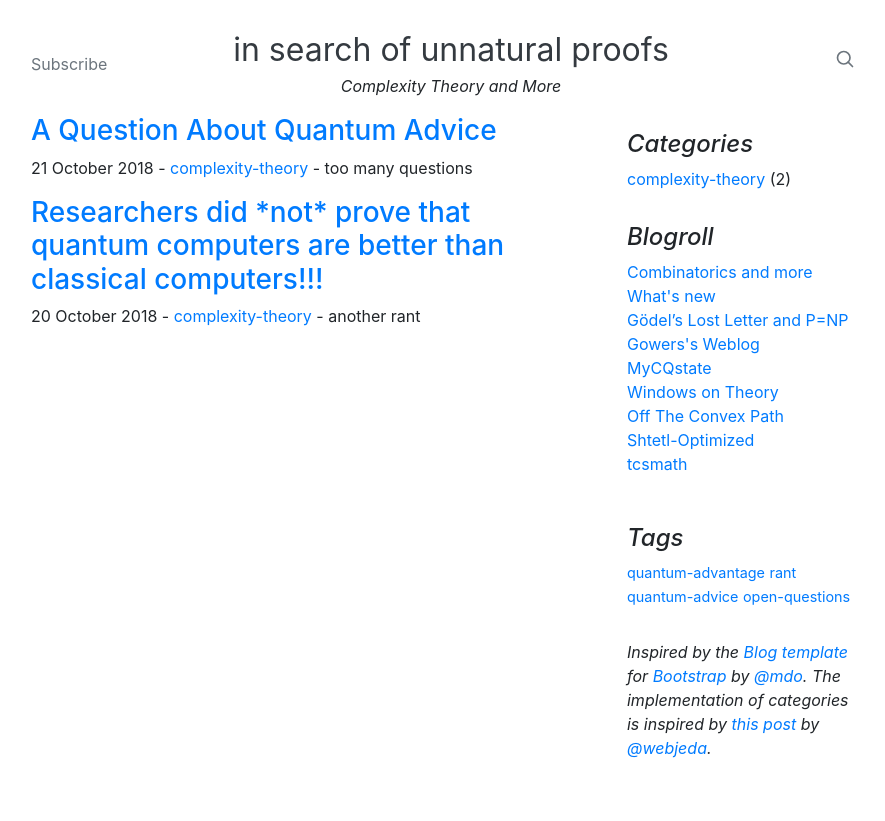
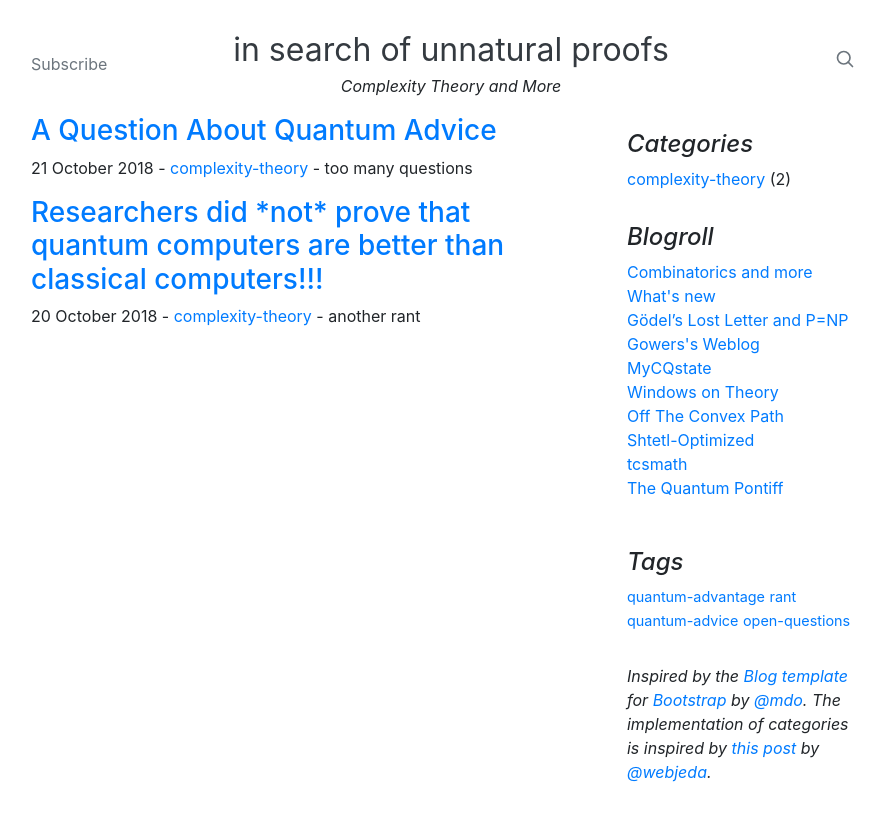
Before and after one commit to unnatural-proofs/unnatural-proofs.github.io, a Jekyll site: the page built from index.html, in a window 1280 px wide. Shown: the top 821 px of the page, without its empty margins (189-1074 px from the left). Built offline with Jekyll 4.4.1, drawn with Linux system fonts in a browser that asks for light colours; nearby versions of some CDN libraries.

Commit message:
added the Quantum Pontiff to blogroll

```diff
--- a/_includes/aside.html
+++ b/_includes/aside.html
@@ -34,6 +34,7 @@
     <li><a href="http://www.offconvex.org/">Off The Convex Path</a></li>
     <li><a href="https://www.scottaaronson.com/blog/">Shtetl-Optimized</a></li>
     <li><a href="https://tcsmath.github.io/">tcsmath</a></li>
+    <li><a href="https://dabacon.org/pontiff/">The Quantum Pontiff</a></li>
     </ol>
 </div>
 
```
